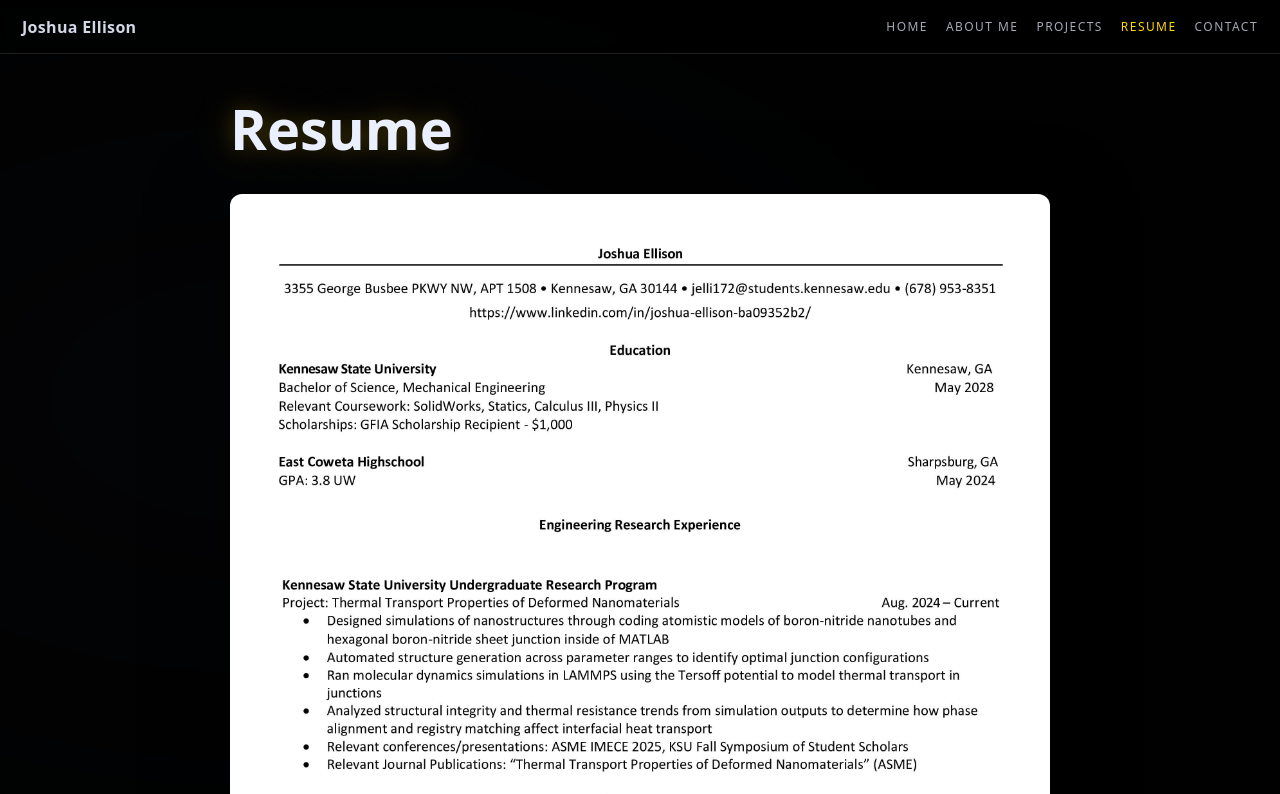
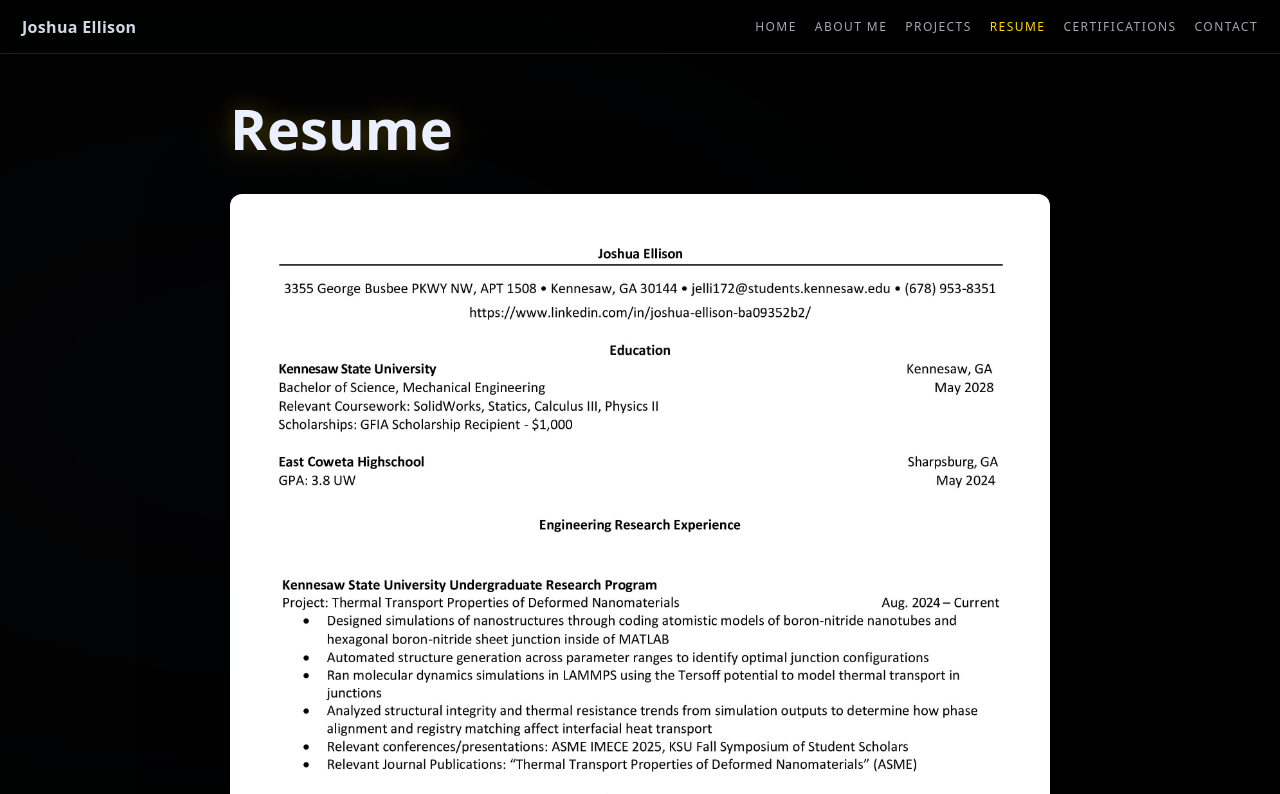
Before and after one commit to Jellison-engineering/Jellison-engineering.github.io, a plain HTML site: page resume.html in a window 1280 px wide. Shown: the top 794 px of the page. Drawn offline with Linux system fonts and the light colour scheme.

Commit message:
Update resume.html

```diff
--- a/resume.html
+++ b/resume.html
@@ -128,6 +128,7 @@
       <a href="about.html">About Me</a>
       <a href="projects.html">Projects</a>
       <a class="active" href="resume.html">Resume</a>
+      <a href="certifications.html">Certifications</a>
       <a href="contact.html">Contact</a>
     </nav>
   </header>
```
